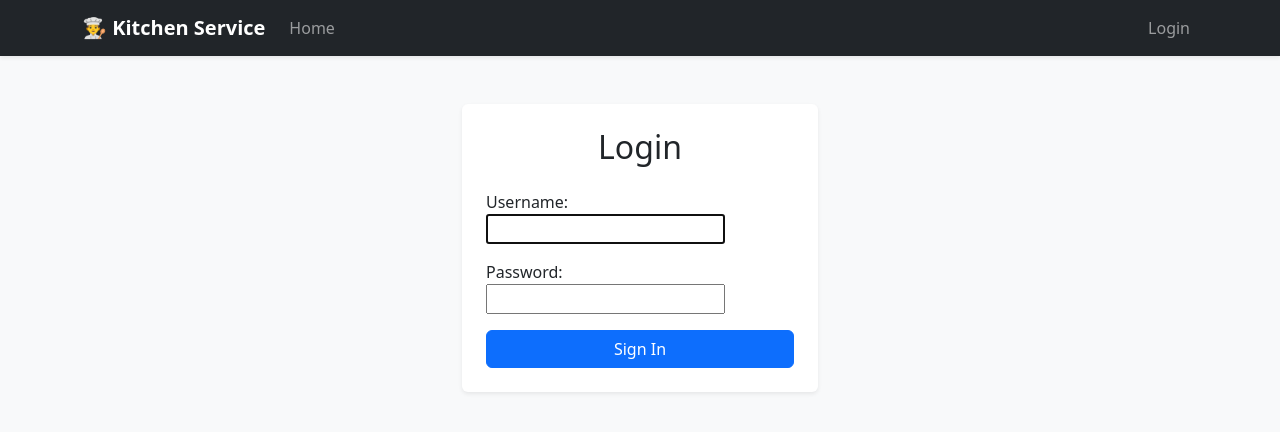
After one commit to YanTumar/py-kitchen-service, a Django app: page /accounts/login/ in a window 1280 px wide. The commit adds this page. Shown: the top 432 px of the page. Run offline with Django 5.2, Linux system fonts and the light colour scheme.

Commit message:
Implement login/logout functionality and protect views with LoginRequired

```diff
--- a/py_kitchen_service/settings.py
+++ b/py_kitchen_service/settings.py
@@ -97,3 +97,8 @@ STATIC_URL = 'static/'
 
 
 AUTH_USER_MODEL = 'kitchen.Cook'
+
+LOGIN_REDIRECT_URL = "/"
+
+
+LOGOUT_REDIRECT_URL = "/"
--- a/py_kitchen_service/urls.py
+++ b/py_kitchen_service/urls.py
@@ -4,4 +4,5 @@ from django.urls import path, include
 urlpatterns = [
     path('admin/', admin.site.urls),
     path('', include("kitchen.urls", namespace="kitchen")),
+    path("accounts/", include("django.contrib.auth.urls")),
 ]
--- a/templates/base.html
+++ b/templates/base.html
@@ -8,15 +8,38 @@
 </head>
 <body class="bg-light">
 
-    <nav class="navbar navbar-expand-lg navbar-dark bg-dark mb-4">
+    <nav class="navbar navbar-expand-lg navbar-dark bg-dark mb-4 shadow-sm">
         <div class="container">
             <a class="navbar-brand fw-bold" href="{% url 'kitchen:index' %}">👨‍🍳 Kitchen Service</a>
-            <div class="collapse navbar-collapse">
-                <ul class="navbar-nav me-auto mb-2 mb-lg-0">
+
+            <button class="navbar-toggler" type="button" data-bs-toggle="collapse" data-bs-target="#navbarNav">
+                <span class="navbar-toggler-icon"></span>
+            </button>
+
+            <div class="collapse navbar-collapse" id="navbarNav">
+                <ul class="navbar-nav me-auto">
                     <li class="nav-item">
                         <a class="nav-link" href="{% url 'kitchen:index' %}">Home</a>
                     </li>
-                    </ul>
+                </ul>
+
+                <ul class="navbar-nav">
+                    {% if user.is_authenticated %}
+                        <li class="nav-item">
+                            <span class="nav-link text-white-50">Logged in as: <strong>{{ user.username }}</strong></span>
+                        </li>
+                        <li class="nav-item">
+                            <form method="post" action="{% url 'logout' %}" class="d-inline">
+                                {% csrf_token %}
+                                <button type="submit" class="btn btn-link nav-link">Logout</button>
+                            </form>
+                        </li>
+                    {% else %}
+                        <li class="nav-item">
+                            <a class="nav-link" href="{% url 'login' %}">Login</a>
+                        </li>
+                    {% endif %}
+                </ul>
             </div>
         </div>
     </nav>
--- /dev/null
+++ b/templates/registration/login.html
@@ -0,0 +1,20 @@
+{% extends "base.html" %}
+{% load i18n %}
+
+{% block content %}
+<div class="row justify-content-center mt-5">
+    <div class="col-md-4">
+        <div class="card shadow-sm border-0">
+            <div class="card-body p-4">
+                <h2 class="text-center mb-4">Login</h2>
+
+                <form method="post" action="{% url 'login' %}">
+                    {% csrf_token %}
+                    {{ form.as_p }}
+                    <button type="submit" class="btn btn-primary w-100">Sign In</button>
+                </form>
+            </div>
+        </div>
+    </div>
+</div>
+{% endblock %}
```
Also changed, not shown: kitchen/views.py (+6 -3 lines), templates/kitchen/index.html (line endings or trailing spaces).
